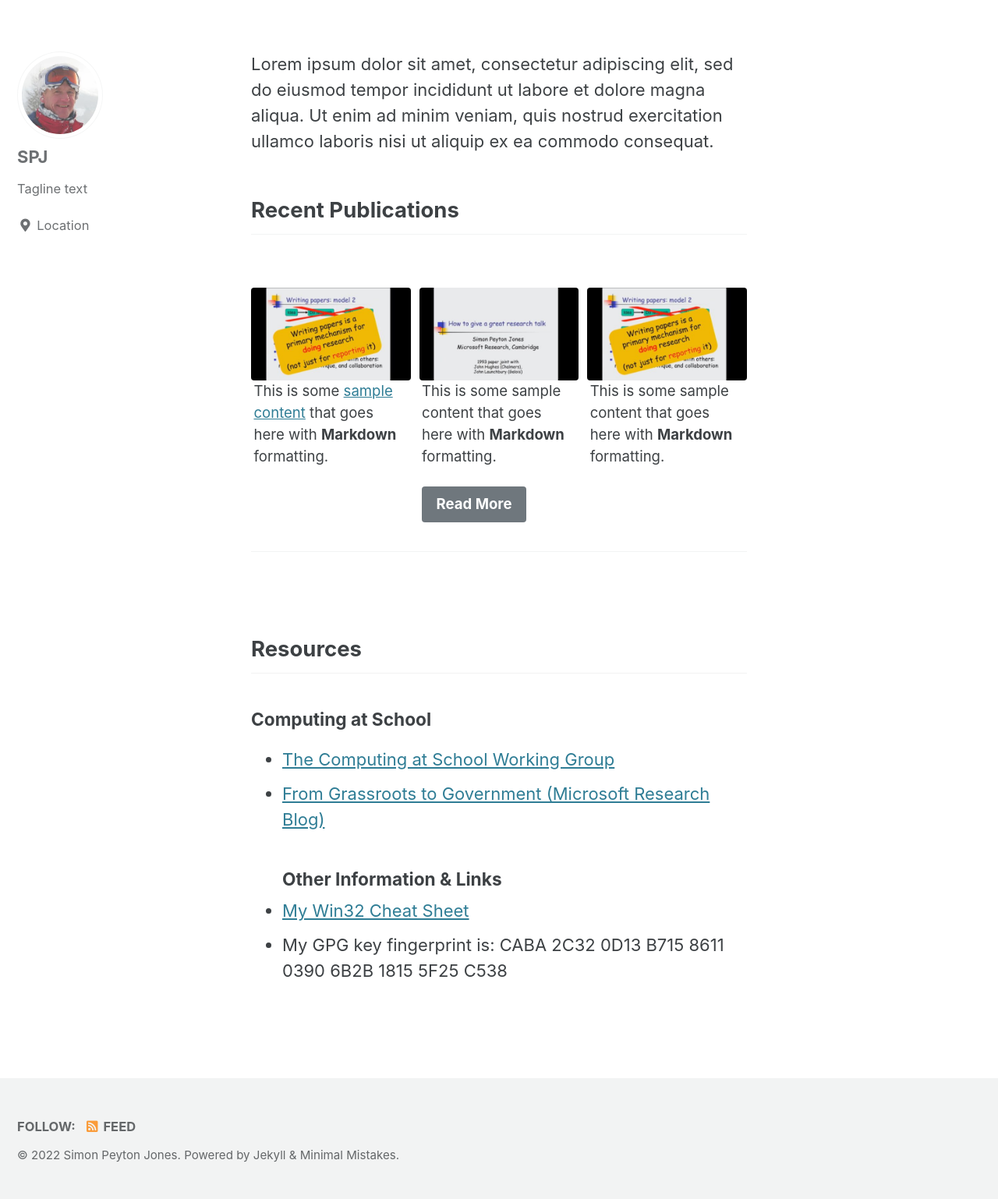
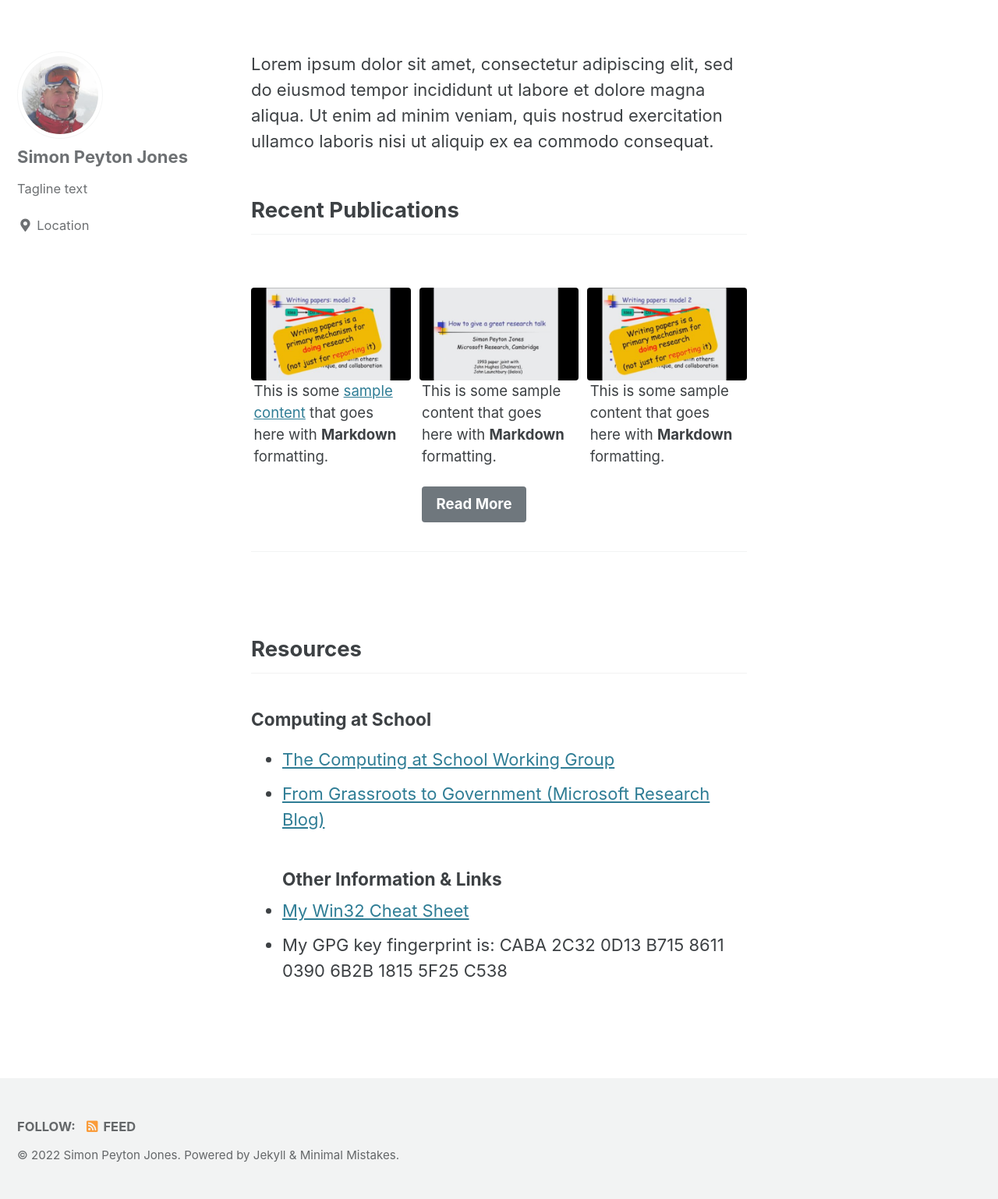
Before and after one commit to simonpj/www.peytonjones.org, a Jekyll site: the page built from index.md, in a window 1280 px wide. Shown: the part 311-1849 px from the top of the page at 78% size. Built offline with Jekyll 4.4.1, drawn with Linux system fonts in a browser that asks for light colours; cached includes are drawn as plain includes.

Commit message:
Update _config.yml

```diff
--- a/_config.yml
+++ b/_config.yml
@@ -102,7 +102,7 @@ analytics:
 
 # Site Author
 author:
-  name             : "SPJ"
+  name             : "Simon Peyton Jones"
   avatar           : "/assets/images/spj-snow.jpg"
   bio              : "Tagline text"
   location         : "Location"
```
